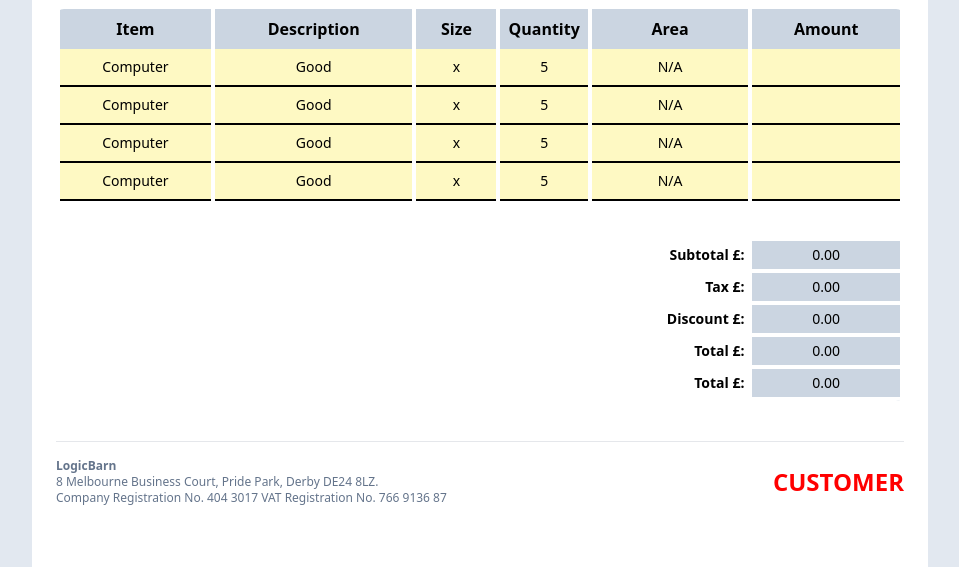
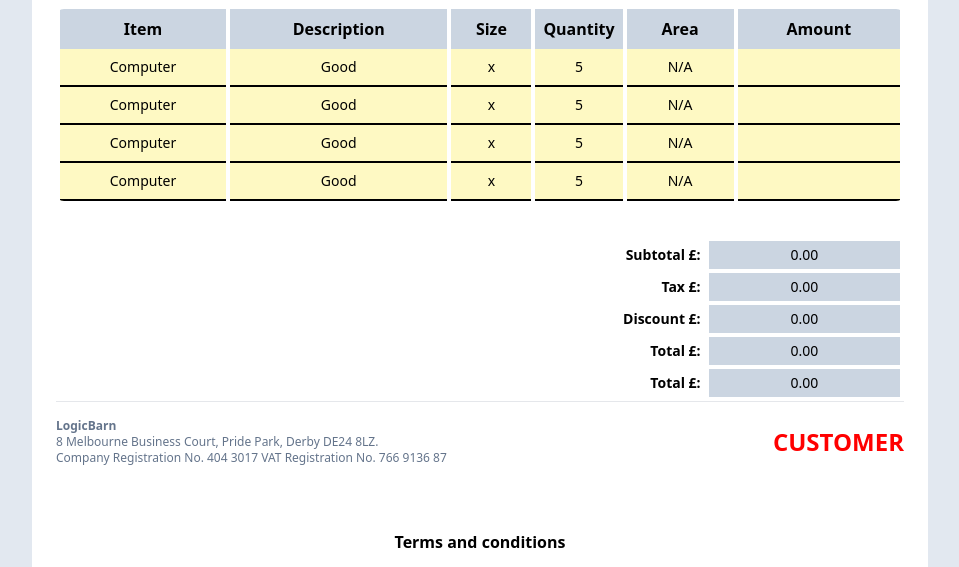
Before and after one commit to mrrfabulous/affinity, a plain HTML site: page index.html in a window 1280 px wide. Shown: the part 231-798 px from the top of the page, without its empty margins (160-1119 px from the left). Drawn offline with nearby package versions, Linux system fonts and the light colour scheme; a web font is replaced by a local one.

```diff
--- a/index.html
+++ b/index.html
@@ -132,11 +132,12 @@
 
                 </tbody>
 
-                <tfoot >
-                    <tr>
-                        <td class="py-5"></td>
 
-                    </tr>
+    </table>
+    </div>
+
+    <table class="w-full border-separate border-spacing-x-1 text-center ">
+        <tbody >
             <tr >
                 <td class="border-b-4 border-white  p-1 text-sm whitespace-nowrap" ></td>
                 <td class="border-b-4 border-white  p-1 text-sm whitespace-nowrap" > </td>
@@ -177,9 +178,8 @@
                 <td class="border-b-4 border-white  p-1 text-sm whitespace-nowrap font-bold text-right" > Total £:</td>
                 <td class="border-b-4 border-white  p-1 text-sm whitespace-nowrap bg-slate-300" >0.00</tr>
             </tr>
-                </tfoot>
+        </tbody>
     </table>
-        </div>
 
 
         <hr>
```
Lines whose indentation alone changed are shown as unchanged.
